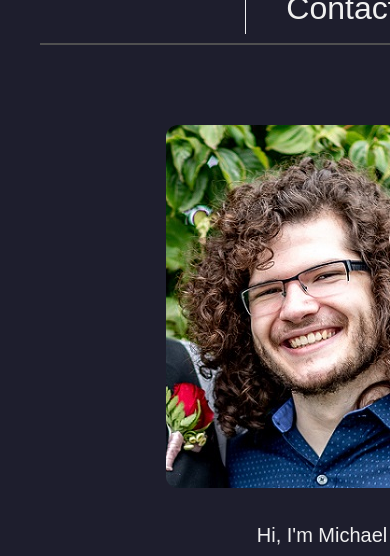
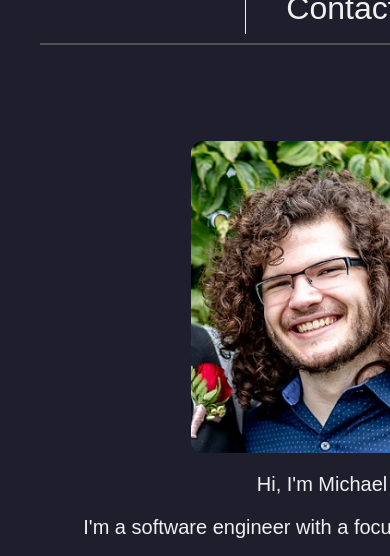
Before and after one commit to Wubbleduff/my_website, a plain HTML site: page root/index.html in a window 390 px wide. Shown: the part 229-785 px from the top of the page. Drawn offline with Linux system fonts and the light colour scheme.

Commit message:
Fixing mobile styling

```diff
--- a/root/style_home.css
+++ b/root/style_home.css
@@ -92,10 +92,8 @@
 @media only screen and (max-width: 1300px) {
 
     .bio {
+        display: block;
         margin: 5em 0;
-        display: grid;
-        grid-template-columns: 1fr;
-        grid-template-rows: 1fr 1fr;
     }
 
     .bio-text {
@@ -106,8 +104,11 @@
     }
 
     .bio img {
+        display: block;
         margin-right: auto;
         margin-left: auto;
+        margin-top: 1em;
+        width: 50%;
     }
 
 
```
